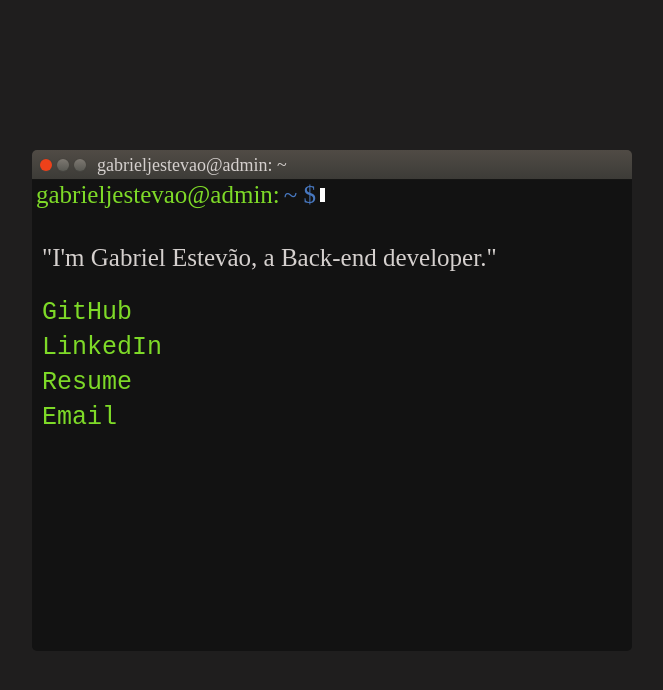
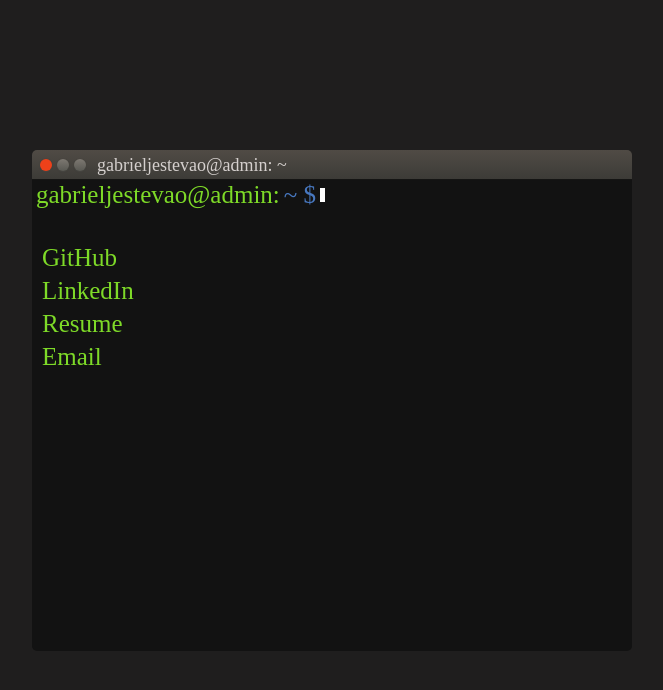
Before and after one commit to gatorabs/gabriel-j-s-estevao-portfolio, a plain HTML site: page index.html in a window 1280 px wide. Shown: the whole page, without its empty margins (308-971 px from the left). Drawn offline with Linux system fonts and the light colour scheme.

Commit message:
fix: Mudanças de fonte e minimalismo.

```diff
--- a/main.js
+++ b/main.js
@@ -25,7 +25,6 @@ document.addEventListener('DOMContentLoaded', () => {
     function showTerminalContent() {
         terminalContent.style.display = 'block';
         terminalContent.innerHTML += `
-            <p>"I'm Gabriel Estevão, a Back-end developer."</p>
             <ul>
                 <li><a href="https://github.com/gatorabs" target="_blank">GitHub</a></li>
                 <li><a href="https://www.linkedin.com/in/gabriel-jos%C3%A9-spioni-estev%C3%A3o-742403235/" target="_blank">LinkedIn</a></li>
--- a/styles.css
+++ b/styles.css
@@ -130,7 +130,7 @@ body {
 
 .terminal_content {
     padding: 10px;
-    color: #d5d0ce;
+    color: #7eda28;
 }
 
 .terminal_content p {
@@ -149,7 +149,6 @@ body {
 .terminal_content a {
     color: #7eda28;
     text-decoration: none;
-    font-family: 'Courier New', Courier, monospace;
 }
 
 .terminal_content a:hover {
```
